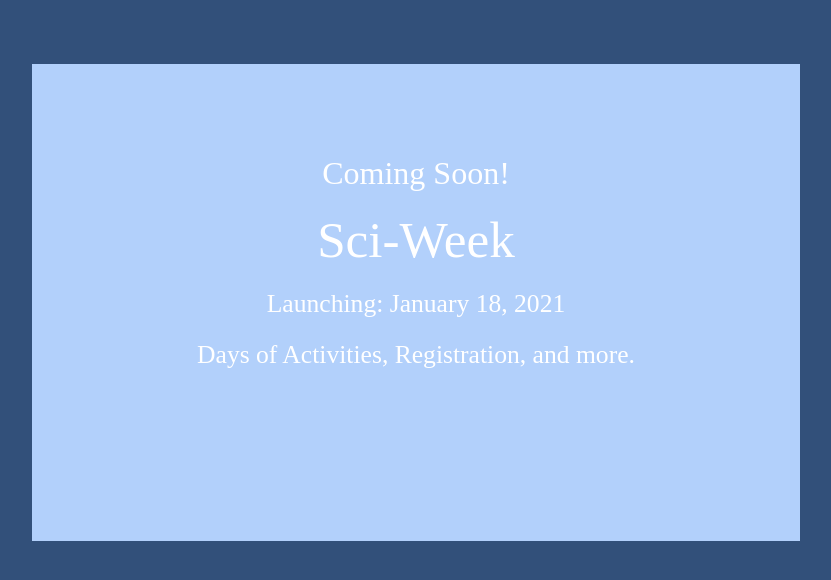
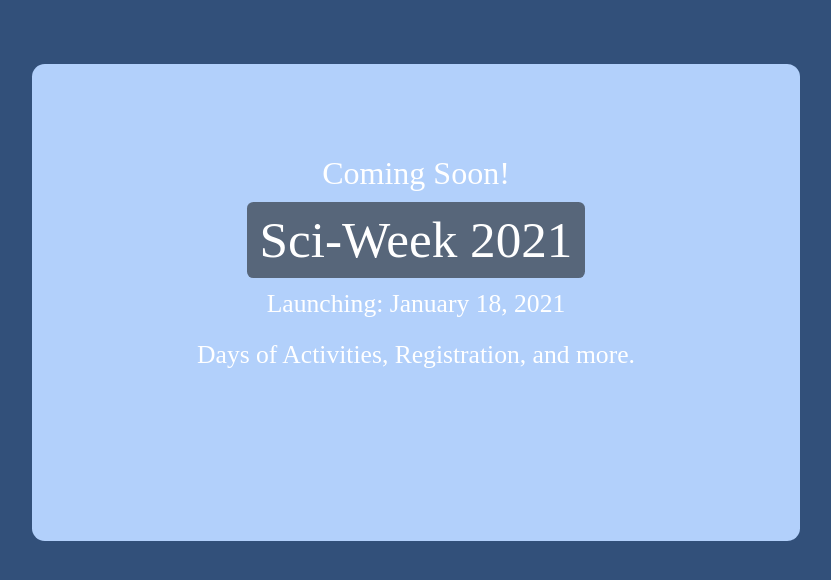
Before and after one commit to derickdr/ubcsciweek2020, a React (Create React App) app: page / in a window 1280 px wide. Shown: the top 580 px of the page, without its empty margins (224-1055 px from the left). Built offline with nearby package versions, Linux system fonts and the light colour scheme.

Commit message:
anotha one bois

```diff
--- a/src/components/ComingSoon.js
+++ b/src/components/ComingSoon.js
@@ -9,7 +9,7 @@ class ComingSoon extends Component {
                         <h1 class='coming-soon-header'>Coming Soon!</h1>
                     </div>
                     <div class='coming-soon-content'>
-                        <div class='row'><h1 class='coming-soon-content-title'>Sci-Week</h1></div>
+                        <div class='row'><h1 class='coming-soon-content-title'>Sci-Week 2021</h1></div>
                         <div class='row'><h2 class='coming-soon-date'>Launching: January 18, 2021</h2></div>
                         <div class='row'><h3 class='coming-soon-detail'>Days of Activities, Registration, and more.</h3></div>
                     </div>
--- a/src/styles/App.scss
+++ b/src/styles/App.scss
@@ -101,6 +101,7 @@ $color5: #5283C7;
     margin: 5vw 20vw 0vw;
     padding: 10vh 0vw 20vh;
     justify-content: center;
+    border-radius: 1vw;
 }
 
 .coming-soon-header {
@@ -113,6 +114,9 @@ $color5: #5283C7;
 
 .coming-soon-content-title {
     font-size: 4vw;
+    padding: 1vw;
+    border-radius: 0.5vw;
+    background-color: $color4;
 }
 
 // Navbar
```
Also changed, not shown: 1 other file (tests, documents, lock files or other folders).
